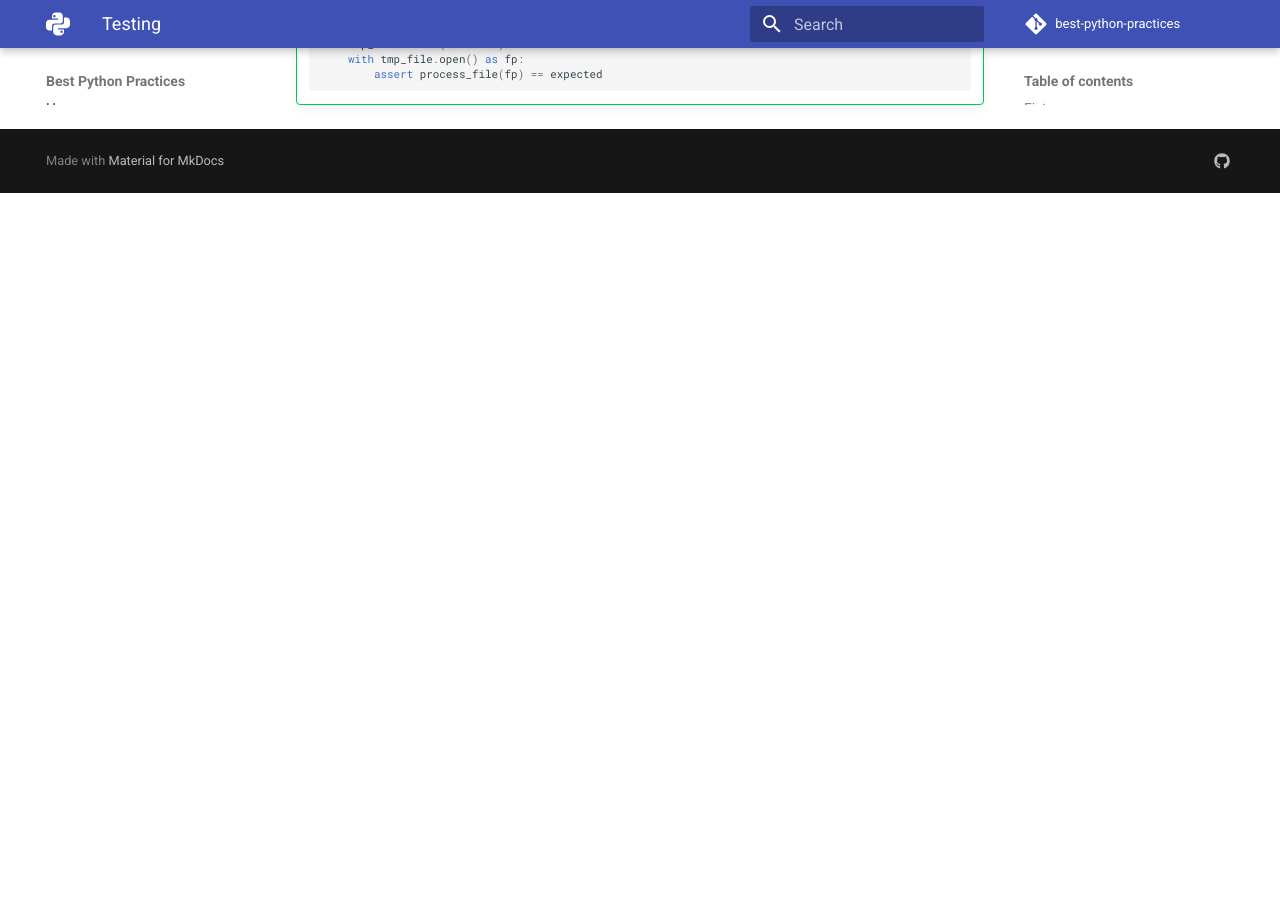
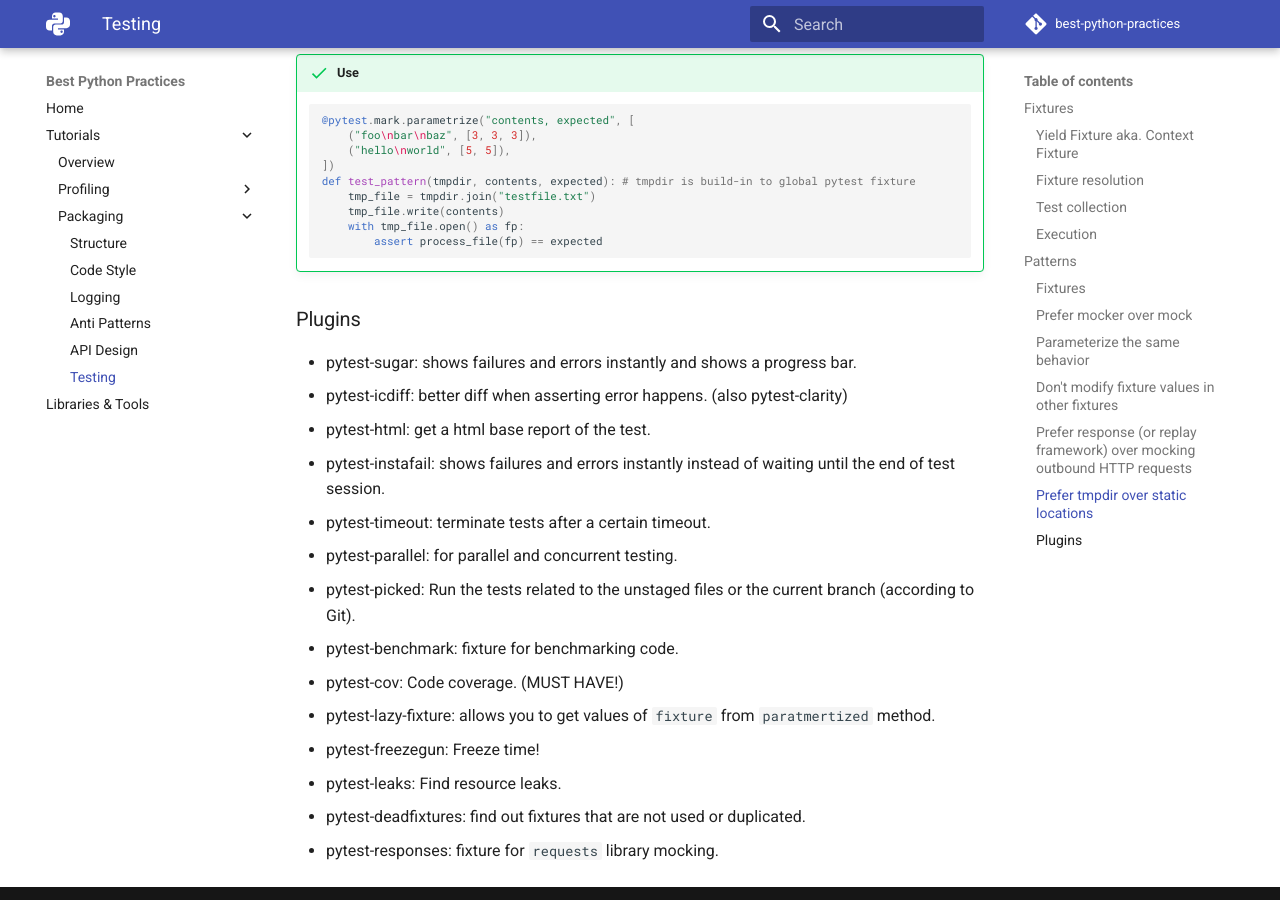
Before and after one commit to felixgao/python-best-practices, an MkDocs documentation site: the page built from docs/tutorials/packaging/testing.md, in a window 1280 px wide and 900 px high, scrolled down 5804 px. Built offline with MkDocs 1.6.1 and Material for MkDocs 9.7.7, drawn with Linux system fonts in a browser that asks for light colours; emoji names are drawn with the system emoji font; before the commit the page ends 5997 px from its top, so only the background shows below that; some of the changed text lies outside the part shown.

Commit message:
add more content

````diff
--- a/docs/tutorials/packaging/testing.md
+++ b/docs/tutorials/packaging/testing.md
@@ -1,10 +1,16 @@
 !!! Summary
 
-    :white_check_mark: Use [tox] & [pytest] for testing
+    :white_check_mark: Use [tox] or [nox] for automation.
 
-    :white_check_mark: Use [pytest-mock] for mocking
+    :white_check_mark: Use [pytest] for testing.
 
-    :white_check_mark: Use `# pragma: no cover` for lines doesn't need coverage. ie. config lines
+    :white_check_mark: Use [pytest-mock] for mocking.
+
+    :white_check_mark: Use pytest markers to limit test set.
+
+    :white_check_mark: Use [mutmut] for mutation testing.
+
+    :white_check_mark: Use `# pragma: no cover` for lines doesn't need coverage. ie. config lines.
 
 # Testing
 
@@ -14,6 +20,8 @@
  `pytest tests --cov=${package} --cov-report=term --cov-report xml`
 - Prefer mocker over mock.
 - Ensure a good code coverage.  Preferred to have over 80% coverage.
+- Mutation test can help you figure out if your unit test is good enough.
+- Pytest have vast amount of plug-ins to help you make your tests better.
 
 ## Fixtures
 
@@ -262,10 +270,28 @@
             assert process_file(fp) == expected
     ```
 
+### Plugins
+
+- pytest-sugar: shows failures and errors instantly and shows a progress bar.
+- pytest-icdiff: better diff when asserting error happens. (also pytest-clarity)
+- pytest-html: get a html base report of the test.
+- pytest-instafail: shows failures and errors instantly instead of waiting until the end of test session.
+- pytest-timeout: terminate tests after a certain timeout.
+- pytest-parallel: for parallel and concurrent testing.
+- pytest-picked: Run the tests related to the unstaged files or the current branch (according to Git).
+- pytest-benchmark: fixture for benchmarking code.
+- pytest-cov: Code coverage.  (MUST HAVE!)
+- pytest-lazy-fixture: allows you to get values of `fixture` from `paratmertized` method.
+- pytest-freezegun: Freeze time!
+- pytest-leaks: Find resource leaks.
+- pytest-deadfixtures: find out fixtures that are not used or duplicated.
+- pytest-responses: fixture for `requests` library mocking.
+
 
 
 
 [tox]: https://tox.readthedocs.io/
+[nox]: https://nox.thea.codes/en/stable/
 [pytest]: https://docs.pytest.org/en/latest/
 [pytest-mock]: https://github.com/pytest-dev/pytest-mock/#spy
 [unittest.mock]: https://docs.python.org/3/library/unittest.mock.html
````
Also changed, not shown: other parts of docs/tutorials/packaging/testing.md (+1 -0 lines), docs/tutorials/packaging/anti_patterns.md (+2 -0 lines), docs/tutorials/packaging/code_style.md (+5 -5 lines), docs/tutorials/packaging/logging.md (+3 -3 lines), docs/tutorials/performance/array_multiprocessing.md (+2 -0 lines), docs/tutorials/performance/lookup_tables.md (+2 -0 lines).
